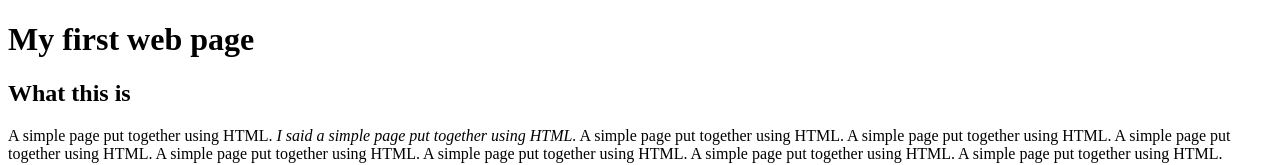
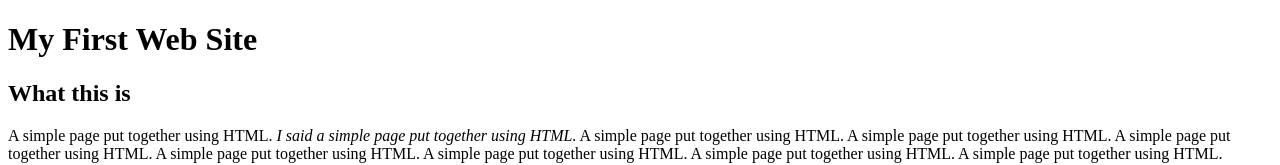
Before and after one commit to Meraj-Kazi/JavaScript-Hero-Course, a plain HTML site: page index.html in a window 1280 px wide. Shown: the top 165 px of the page. Drawn offline with Linux system fonts and the light colour scheme.

Commit message:
minor change

```diff
--- a/index.html
+++ b/index.html
@@ -13,7 +13,7 @@
 
 <body>
 
-<h1>My first web page</h1>
+<h1>My First Web Site</h1>
 
 <h2>What this is</h2>
 <p>A simple page put together using HTML. <em>I said a simple page put together using HTML.</em> A simple page put together using HTML. A simple page put together using HTML. A simple page put together using HTML. A simple page put together using HTML. A simple page put together using HTML. A simple page put together using HTML. A simple page put together using HTML.</p>
```
